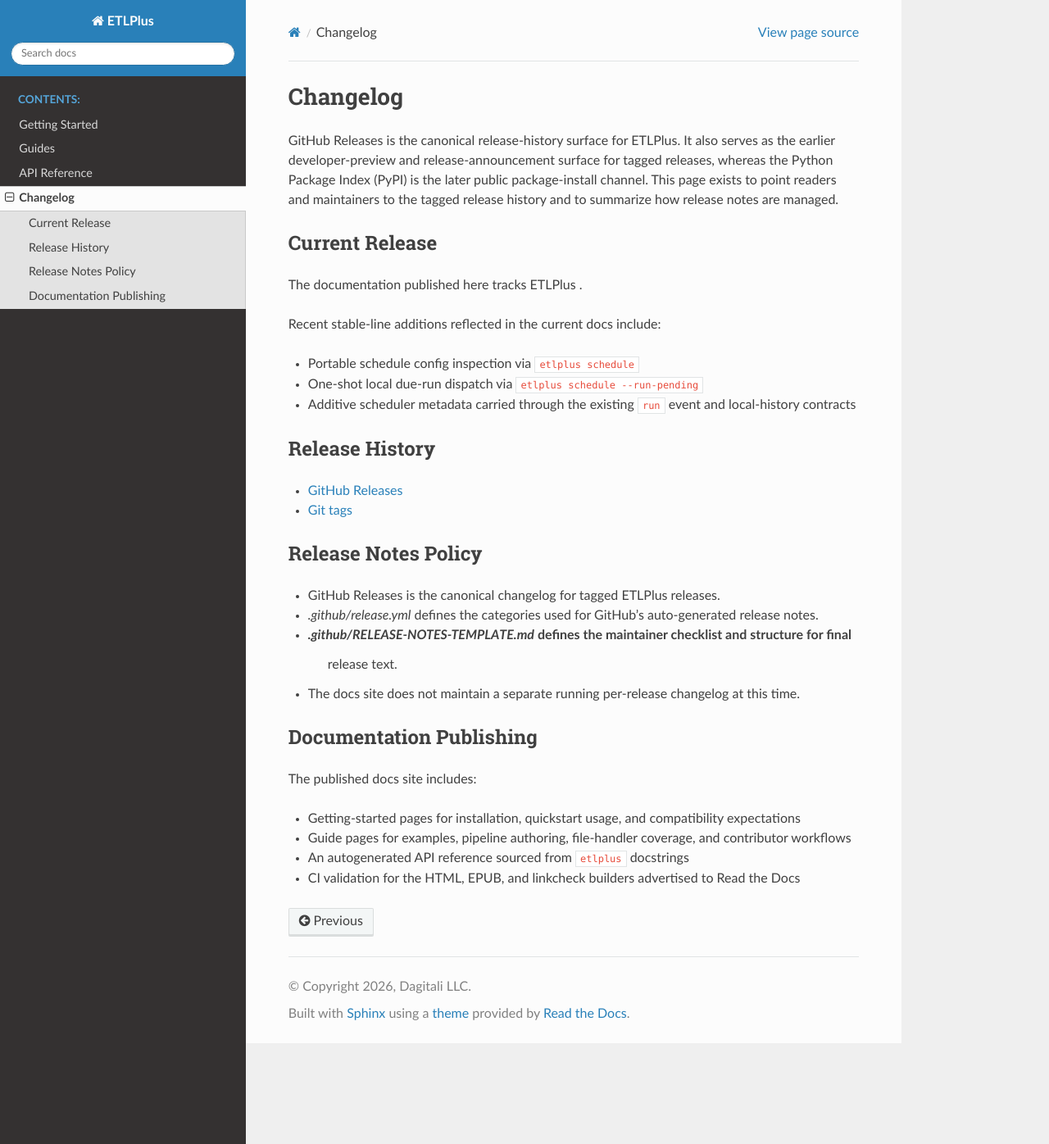
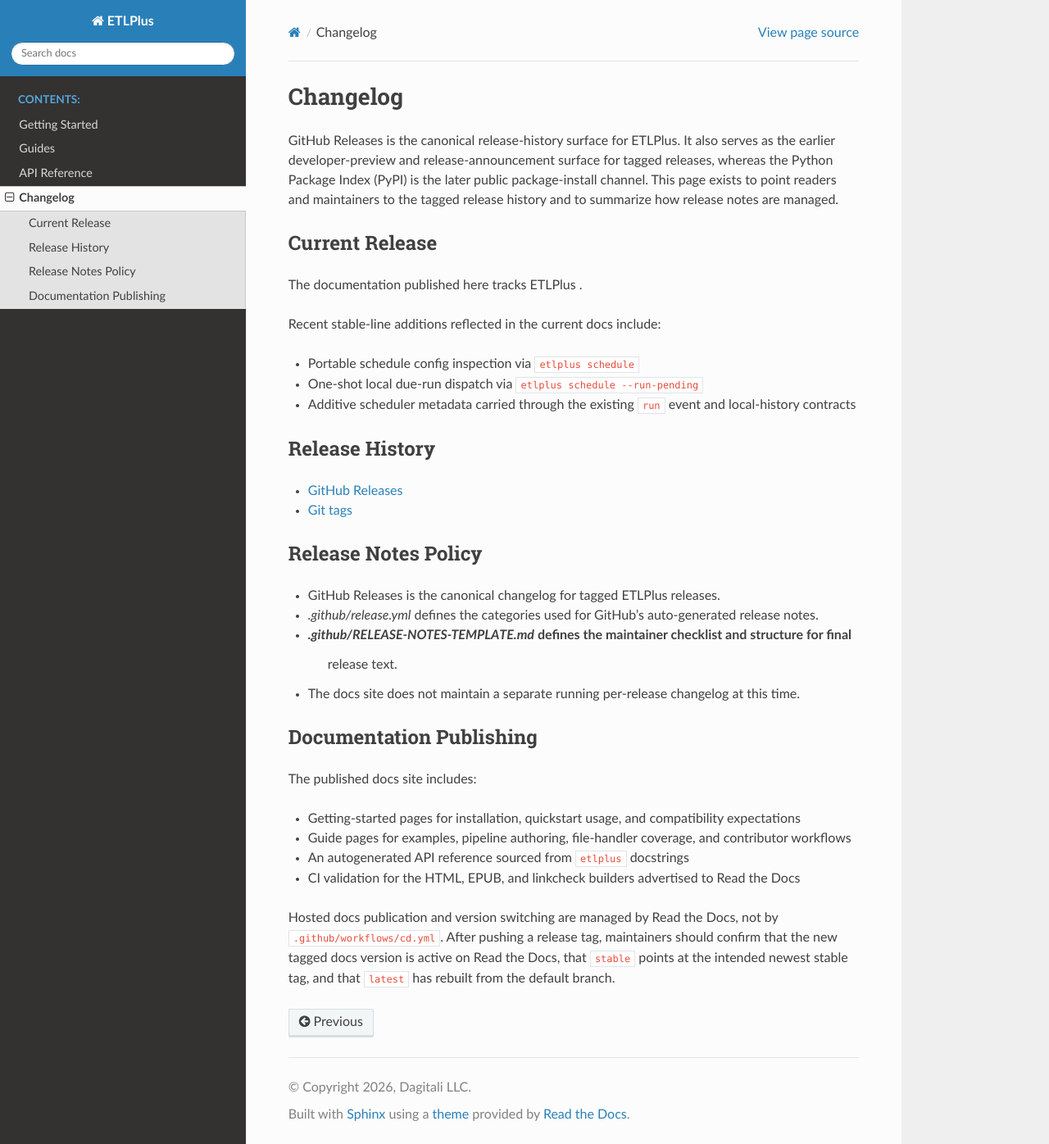
Before and after one commit to Dagitali/ETLPlus, a Sphinx documentation site: the page built from docs/source/changelog.rst, in a window 1280 px wide and 1396 px high. Shown: the whole window at 82% size. Built offline with Sphinx 7.4.7 and the Read the Docs theme 3.1.0, drawn with Linux system fonts in a browser that asks for light colours.

Commit message:
docs(readthedocs): Update changelog.rst

```diff
--- a/docs/source/changelog.rst
+++ b/docs/source/changelog.rst
@@ -41,3 +41,8 @@ The published docs site includes:
 - Guide pages for examples, pipeline authoring, file-handler coverage, and contributor workflows
 - An autogenerated API reference sourced from ``etlplus`` docstrings
 - CI validation for the HTML, EPUB, and linkcheck builders advertised to Read the Docs
+
+Hosted docs publication and version switching are managed by Read the Docs, not by
+``.github/workflows/cd.yml``. After pushing a release tag, maintainers should confirm that the new
+tagged docs version is active on Read the Docs, that ``stable`` points at the intended newest stable
+tag, and that ``latest`` has rebuilt from the default branch.
```
